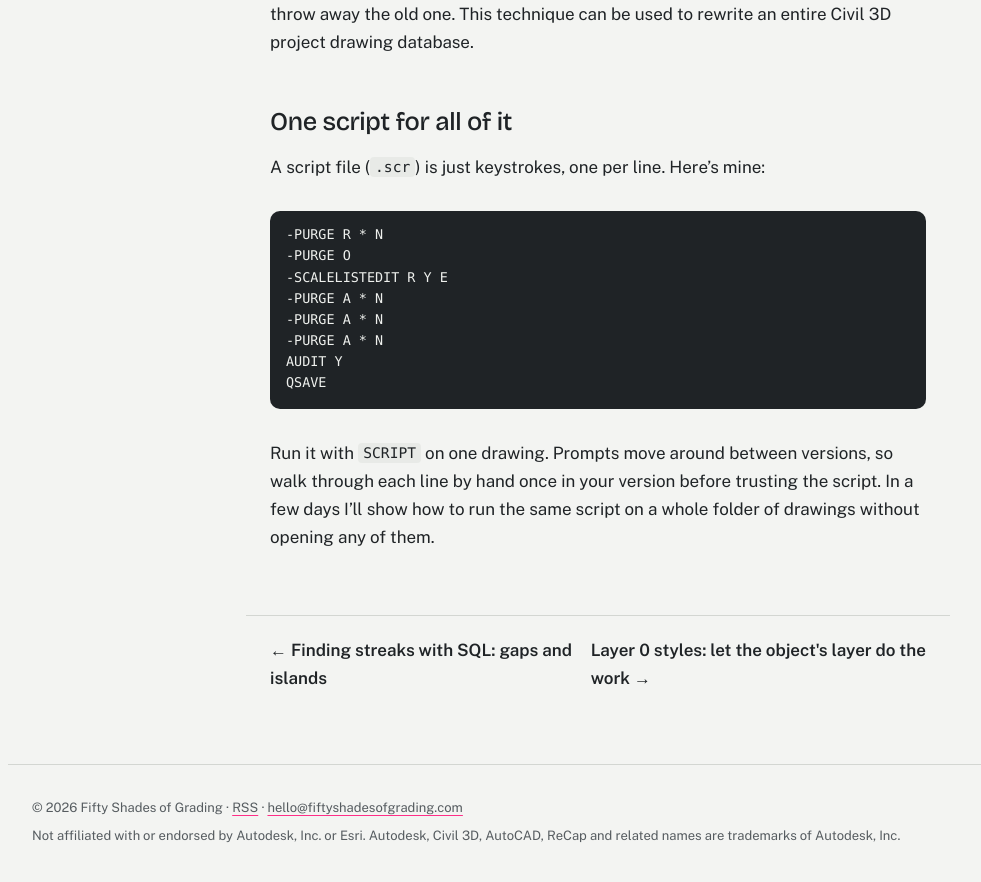
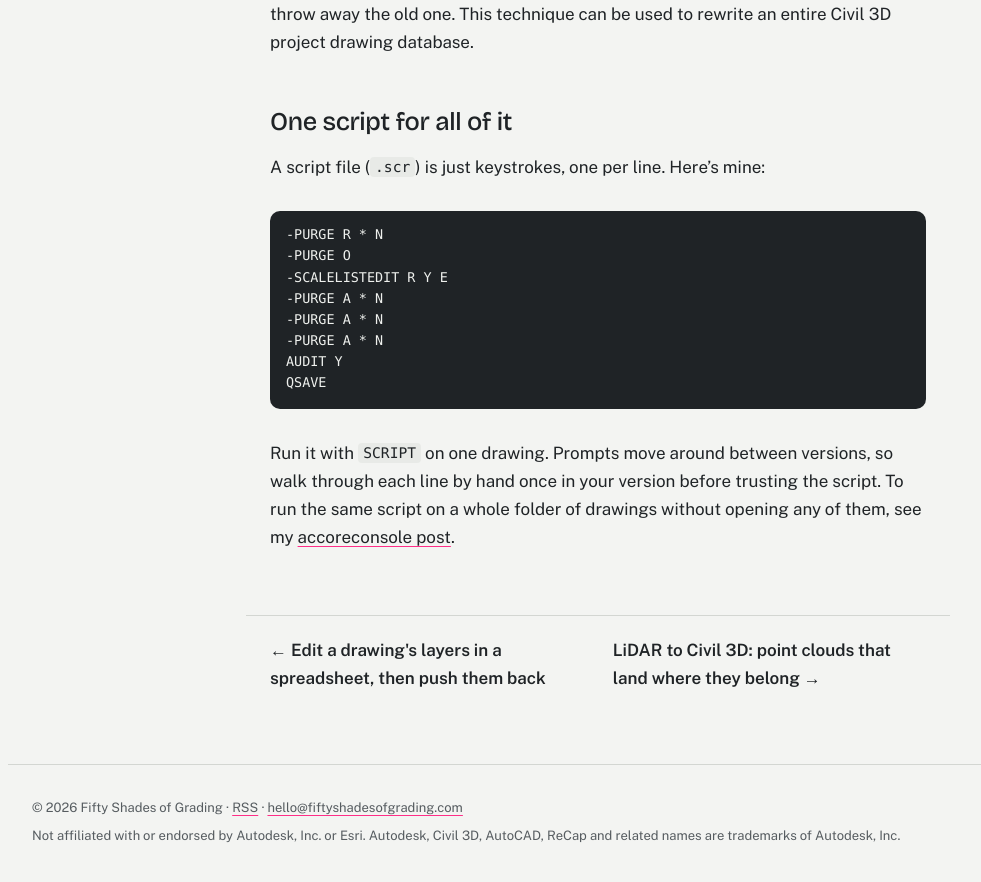
Before and after one commit to fiftyshadesofgrading/Homepage, a Jekyll site: the page built from _posts/2026-12-11-fat-dwg-diet.md, in a window 1280 px wide and 900 px high, scrolled down 2228 px. Shown: the top 882 px of the window, without its empty margins (42-1023 px from the left). Built offline with Jekyll 4.4.1, drawn with Linux system fonts in a browser that asks for light colours; some of the changed text lies outside the part shown.

Commit message:
Reorder: data density Nov 30, DWG diet Dec 11, sites Dec 17; fix cross-links
Co-Authored-By: Claude Opus 5.5 <noreply@anthropic.com>
Claude-Session: https://claude.ai/code/session_013ZxynV86zda2cnQeKBEitN

````diff
--- a/_posts/2026-11-30-fat-dwg-diet.md
+++ b/_posts/2026-12-11-fat-dwg-diet.md
@@ -65,4 +65,4 @@ AUDIT Y
 QSAVE
 ```
 
-Run it with `SCRIPT` on one drawing. Prompts move around between versions, so walk through each line by hand once in your version before trusting the script. In a few days I'll show how to run the same script on a whole folder of drawings without opening any of them.
+Run it with `SCRIPT` on one drawing. Prompts move around between versions, so walk through each line by hand once in your version before trusting the script. To run the same script on a whole folder of drawings without opening any of them, see my [accoreconsole post](/blog/2026/12/03/accoreconsole/).
````
Also changed, not shown: other parts of _posts/2026-12-11-fat-dwg-diet.md (+1 -1 lines), _posts/2026-11-30-data-density-game-vs-jobsite.md (renamed from _posts/2026-12-17-data-density-game-vs-jobsite.md, +1 -1 lines), _posts/2026-12-03-accoreconsole.md (+1 -1 lines), _posts/2026-12-17-sites-feature-lines.md (renamed from _posts/2026-12-11-sites-feature-lines.md, +1 -1 lines).
